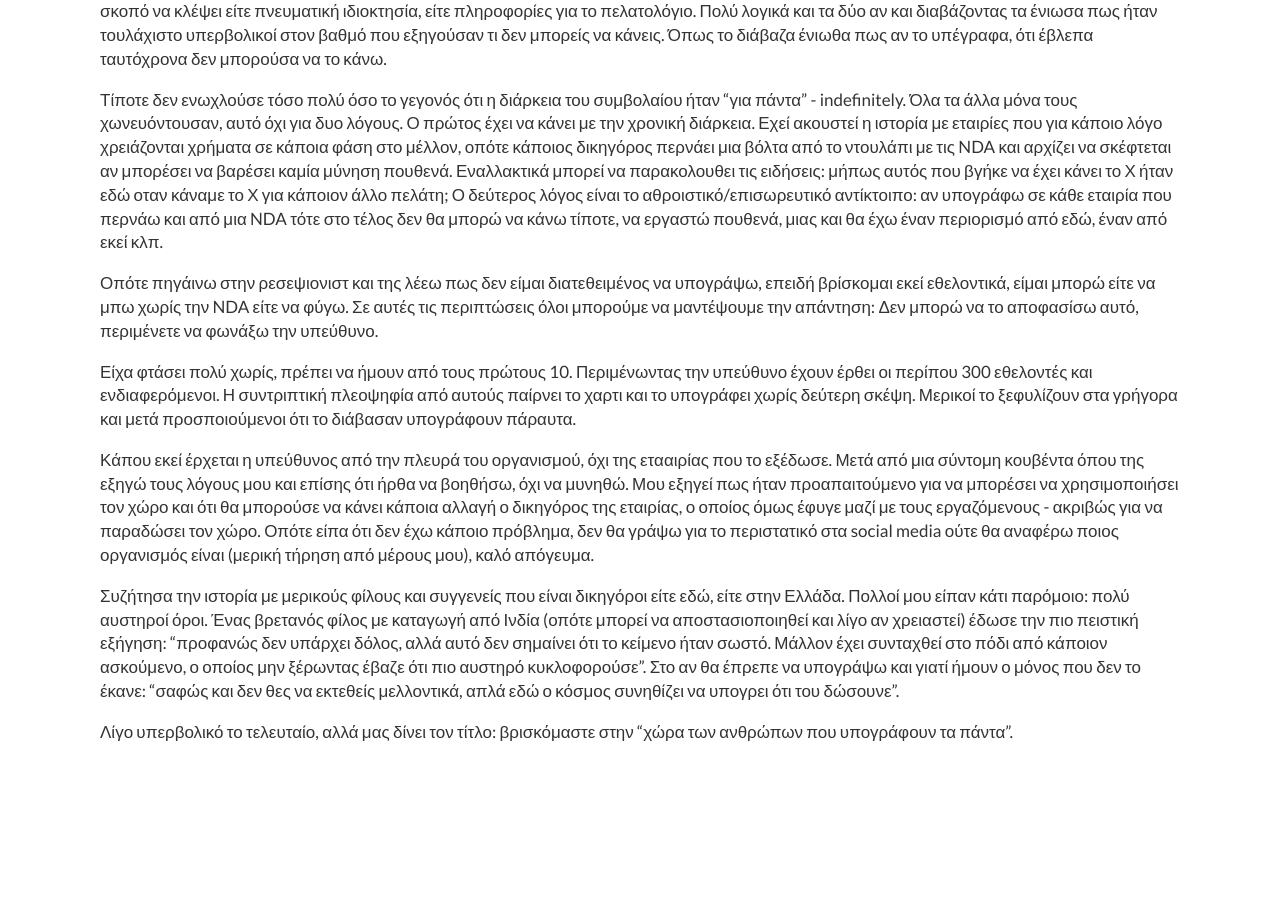
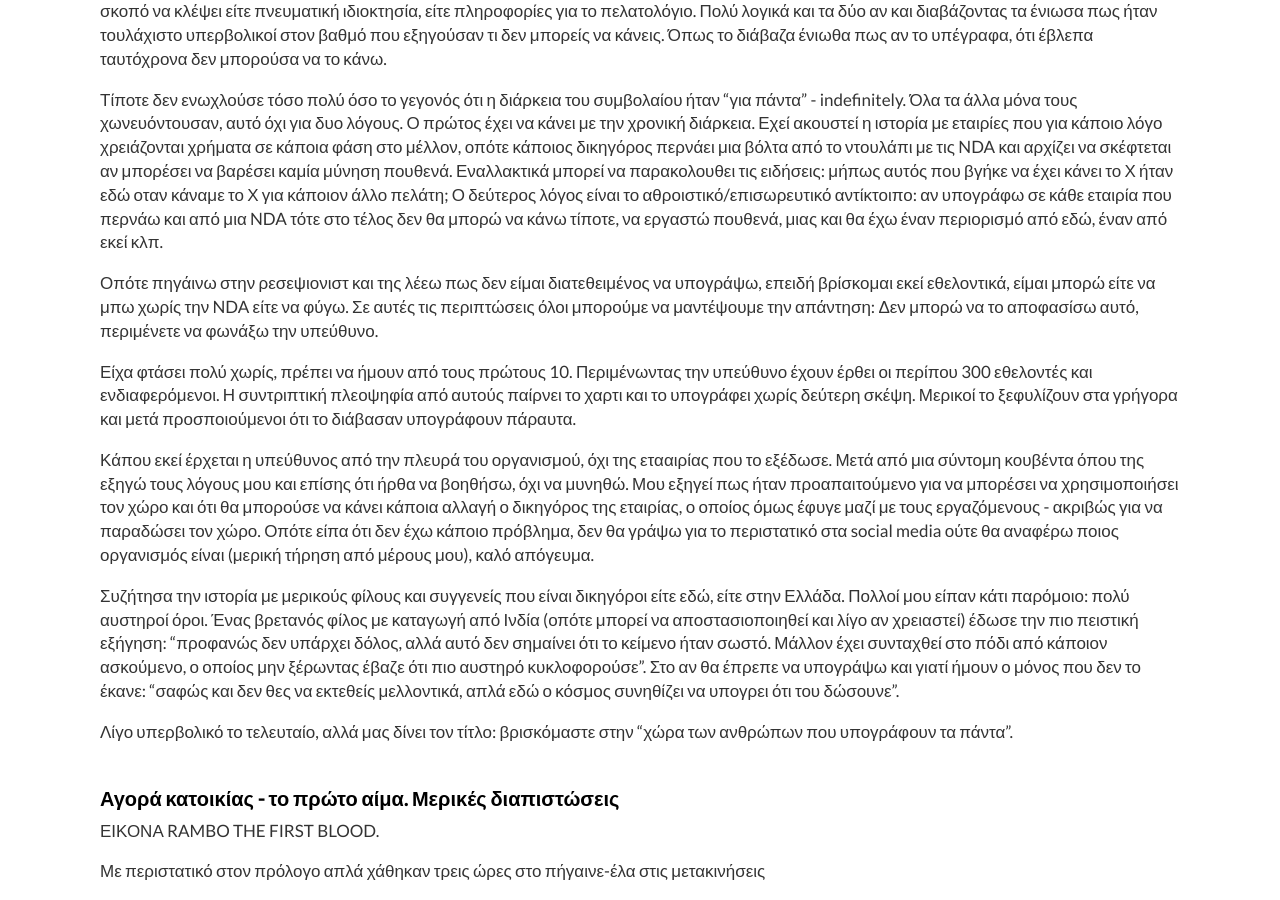
Before and after one commit to dimitrismistriotis/dimitrismistriotis.github.io, a Jekyll site: the page built from _posts/2016-06-15-differences.md, in a window 1280 px wide and 900 px high, scrolled down 704 px. Built offline with Jekyll 4.4.1, drawn with Linux system fonts in a browser that asks for light colours; before the commit the page ends 1465 px from its top, so only the background shows below that.

Commit message:
lines on buying

```diff
--- a/_posts/2016-06-15-differences.md
+++ b/_posts/2016-06-15-differences.md
@@ -31,3 +31,9 @@ permalink: /different_approaches
 Συζήτησα την ιστορία με μερικούς φίλους και συγγενείς που είναι δικηγόροι είτε εδώ, είτε στην Ελλάδα. Πολλοί μου είπαν κάτι παρόμοιο: πολύ αυστηροί όροι. Ένας βρετανός φίλος με καταγωγή από Ινδία (οπότε μπορεί να αποστασιοποιηθεί και λίγο αν χρειαστεί) έδωσε την πιο πειστική εξήγηση: "προφανώς δεν υπάρχει δόλος, αλλά αυτό δεν σημαίνει ότι το κείμενο ήταν σωστό. Μάλλον έχει συνταχθεί στο πόδι από κάποιον ασκούμενο, ο οποίος μην ξέρωντας έβαζε ότι πιο αυστηρό κυκλοφορούσε". Στο αν θα έπρεπε να υπογράψω και γιατί ήμουν ο μόνος που δεν το έκανε: "σαφώς και δεν θες να εκτεθείς μελλοντικά, απλά εδώ ο κόσμος συνηθίζει να υπογρει ότι του δώσουνε".
 
 Λίγο υπερβολικό το τελευταίο, αλλά μας δίνει τον τίτλο: βρισκόμαστε στην "χώρα των ανθρώπων που υπογράφουν τα πάντα".
+
+## Αγορά κατοικίας - το πρώτο αίμα. Μερικές διαπιστώσεις
+
+ΕΙΚΟΝΑ RAMBO THE FIRST BLOOD.
+
+Με περιστατικό στον πρόλογο απλά χάθηκαν τρεις ώρες στο πήγαινε-έλα στις μετακινήσεις
```
